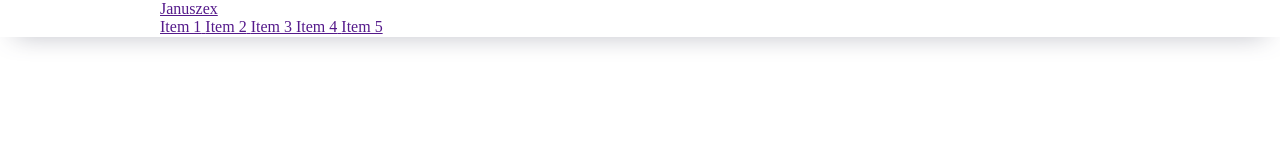
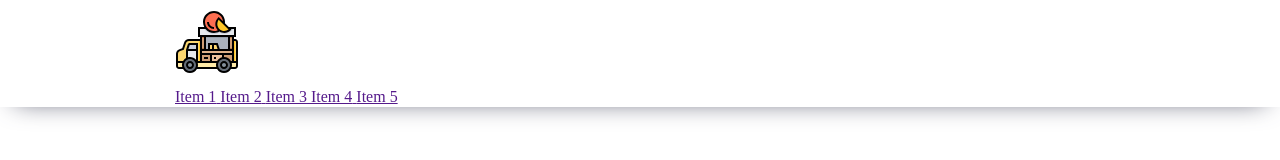
Before and after one commit to pawelGrzesiewicz/menu_2, a website: page index.html in a window 1280 px wide. Drawn offline with Linux system fonts and the light colour scheme.

Commit message:
amazing style for logo

```diff
--- a/src/scss/components/logo.scss
+++ b/src/scss/components/logo.scss
@@ -1,3 +1,15 @@
+@import "../variables";
+@import "../utils/functions";
+
+
 .logo {
-
+  background-image: url("#{$img-path}/logo.svg");
+  background-repeat: no-repeat;
+  width: px-to-Rem(64px);
+  height: px-to-Rem(64px);
+  display: inline-block;
+  margin-top: px-to-Rem(10px);
+  margin-bottom: px-to-Rem(10px);
+  overflow: hidden;
+  text-indent: -999px;
 }
--- a/src/scss/layout/header.scss
+++ b/src/scss/layout/header.scss
@@ -7,5 +7,6 @@
     max-width: px-to-Rem(960px);
     margin-inline: auto;
     padding-inline: px-to-Rem(15px);
+    box-sizing: border-box;
   }
 }
--- a/src/scss/variables.scss
+++ b/src/scss/variables.scss
@@ -1 +1,3 @@
 $base-font-size: 16px;
+
+$img-path: "../images";
```
Also changed, not shown: src/css/main.css, src/images/logo.svg (added), 2 other files.
